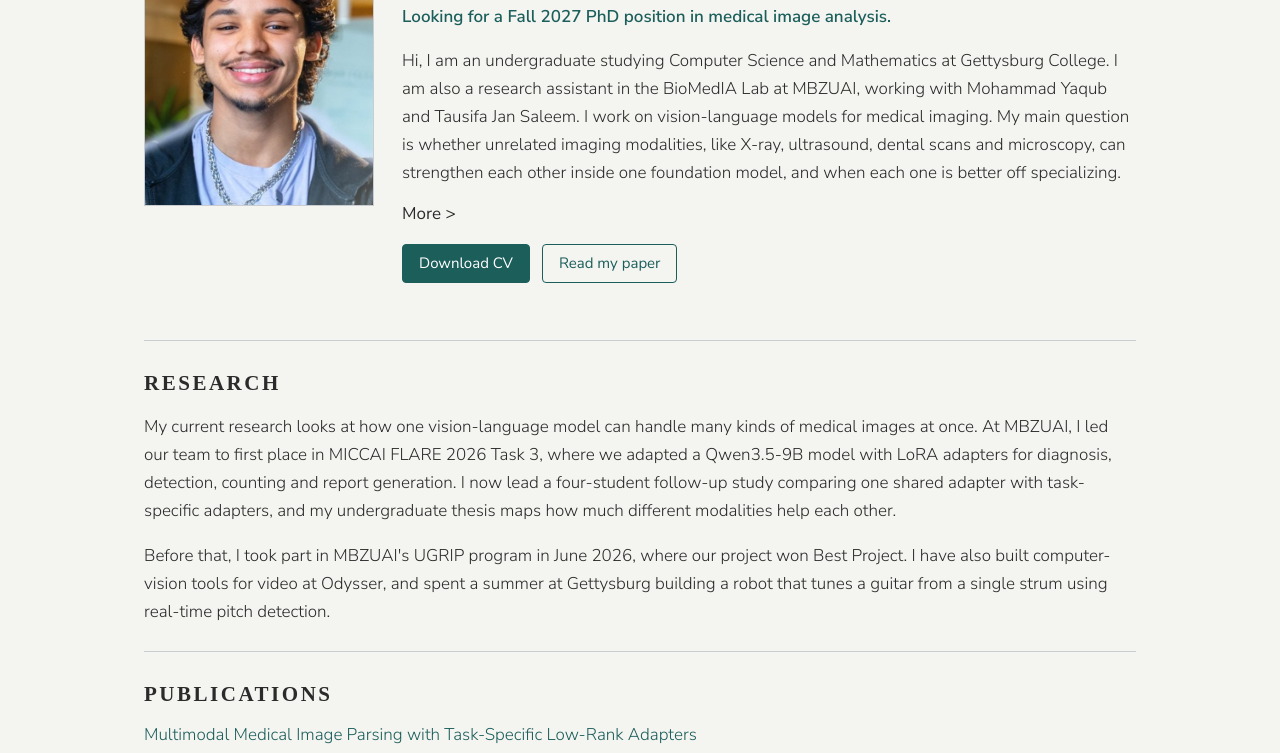
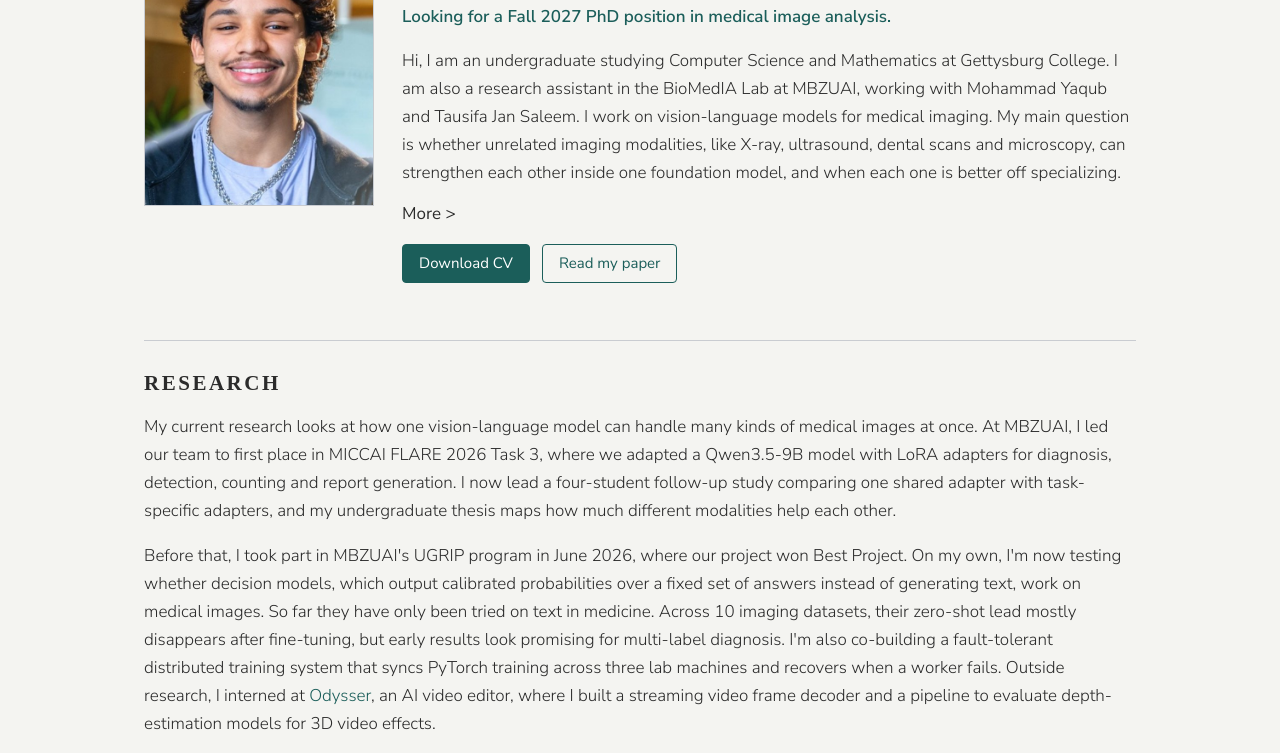
Before and after one commit to TahaSabir0/TahaSabir0.github.io, a plain HTML site: page index.html in a window 1280 px wide. Shown: the part 199-952 px from the top of the page. Drawn offline with Linux system fonts and the light colour scheme.

Commit message:
Research: add decision-model and distributed training projects, link Odysser

```diff
--- a/index.html
+++ b/index.html
@@ -56,7 +56,7 @@
     <section id="research">
       <h2>Research</h2>
       <p>My current research looks at how one vision-language model can handle many kinds of medical images at once. At MBZUAI, I led our team to first place in MICCAI FLARE 2026 Task 3, where we adapted a Qwen3.5-9B model with LoRA adapters for diagnosis, detection, counting and report generation. I now lead a four-student follow-up study comparing one shared adapter with task-specific adapters, and my undergraduate thesis maps how much different modalities help each other.</p>
-      <p>Before that, I took part in MBZUAI's UGRIP program in June 2026, where our project won Best Project. I have also built computer-vision tools for video at Odysser, and spent a summer at Gettysburg building a robot that tunes a guitar from a single strum using real-time pitch detection.</p>
+      <p>Before that, I took part in MBZUAI's UGRIP program in June 2026, where our project won Best Project. On my own, I'm now testing whether decision models, which output calibrated probabilities over a fixed set of answers instead of generating text, work on medical images. So far they have only been tried on text in medicine. Across 10 imaging datasets, their zero-shot lead mostly disappears after fine-tuning, but early results look promising for multi-label diagnosis. I'm also co-building a fault-tolerant distributed training system that syncs PyTorch training across three lab machines and recovers when a worker fails. Outside research, I interned at <a href="https://odysser.com">Odysser</a>, an AI video editor, where I built a streaming video frame decoder and a pipeline to evaluate depth-estimation models for 3D video effects.</p>
     </section>
 
     <section id="publications">
```
